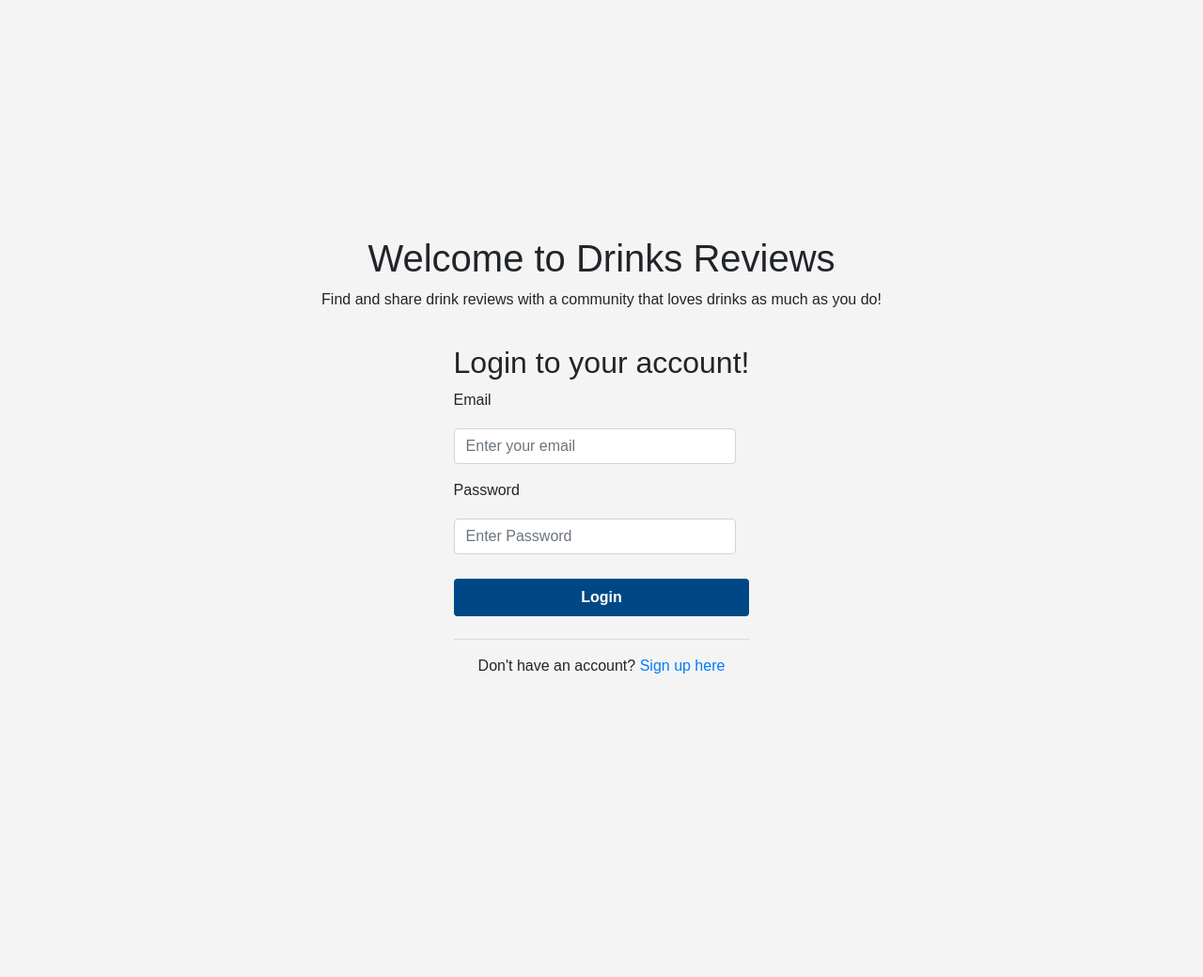
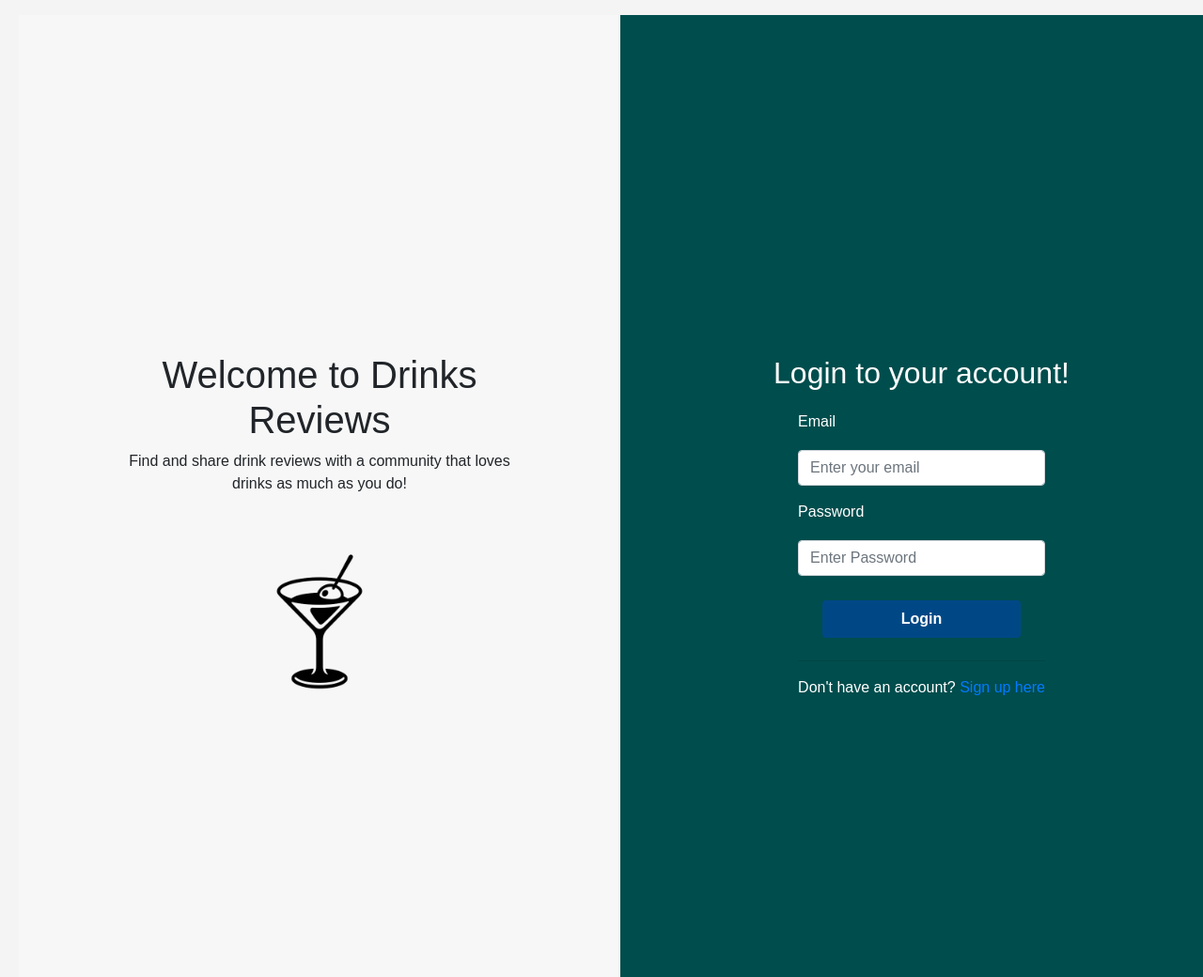
Before and after one commit to skiYur/CITS3403, a Flask app: page /login in a window 1280 px wide. Shown: the part 66-1106 px from the top of the page at 94% size. Run offline with Flask 3, Linux system fonts and the light colour scheme; some libraries are stand-ins or nearby versions.

Commit message:
login page format

```diff
--- a/app/static/css/Project.css
+++ b/app/static/css/Project.css
@@ -226,3 +226,61 @@ input, .btn {
     display: block; /* Ensure it takes up the full width */
     margin-bottom: 20px; /* Adjust the margin as needed */
 }
+
+
+
+/*LOGIN PAGE CSS*/
+/* Container for the login page */
+.container-fluid {
+    display: flex;
+    height: 100vh;
+    padding: 0;
+}
+
+.row.no-gutters {
+    margin-right: 0;
+    margin-left: 0;
+    width: 100%;
+    height: 100%;
+}
+
+/* Left side welcome container */
+.welcome-container {
+    display: flex;
+    align-items: center;
+    justify-content: center;
+    background-color: #f7f7f7;
+    padding: 20px;
+    text-align: center;
+    height: 100%;
+}
+
+.welcome-text {
+    max-width: 70%;
+}
+
+.drink-logo {
+    margin-top: 20px;
+    width: 200px; /* Adjust the logo size */
+}
+
+/* Right side login container */
+.login-container {
+    display: flex;
+    align-items: center;
+    justify-content: center;
+    flex-direction: column;
+    background-color: #004d4d;
+    padding: 20px;
+    color: rgb(255, 255, 255);
+    height: 100%;
+}
+
+.login-container h2 {
+    margin-bottom: 20px;
+}
+
+/* Divider */
+.welcome-container + .login-container {
+    border-left: 1px solid #004d4d;;
+}
--- a/app/templates/login.html
+++ b/app/templates/login.html
@@ -3,13 +3,19 @@
 {% block title %}Login{% endblock %}
 
 {% block content %}
-<div class="loginpage-container form-container">
-    <div class="welcome-container" style="text-align:center; margin-bottom: 20px;">
+<div class="container-fluid">
+    <div class="row no-gutters">
+        <!-- Left Side - Welcome Message and Logo -->
+        <div class="col-md-6 welcome-container">
+            <div class="welcome-text">
                 <h1>Welcome to Drinks Reviews</h1>
                 <p>Find and share drink reviews with a community that loves drinks as much as you do!</p>
+                <img src="{{ url_for('static', filename='images/drink_logo.png') }}" alt="Drink Logo" class="drink-logo">
+            </div>
         </div>
 
-    <div class="login-container">
+        <!-- Right Side - Login Form -->
+        <div class="col-md-6 login-container">
             <h2 class="text-center">Login to your account!</h2>
             <form action="/login" method="post">
                 <div class="form-group">
@@ -29,4 +35,5 @@
             </form>
         </div>
     </div>
+</div>
 {% endblock %}
```
Lines whose indentation alone changed are shown as unchanged.
